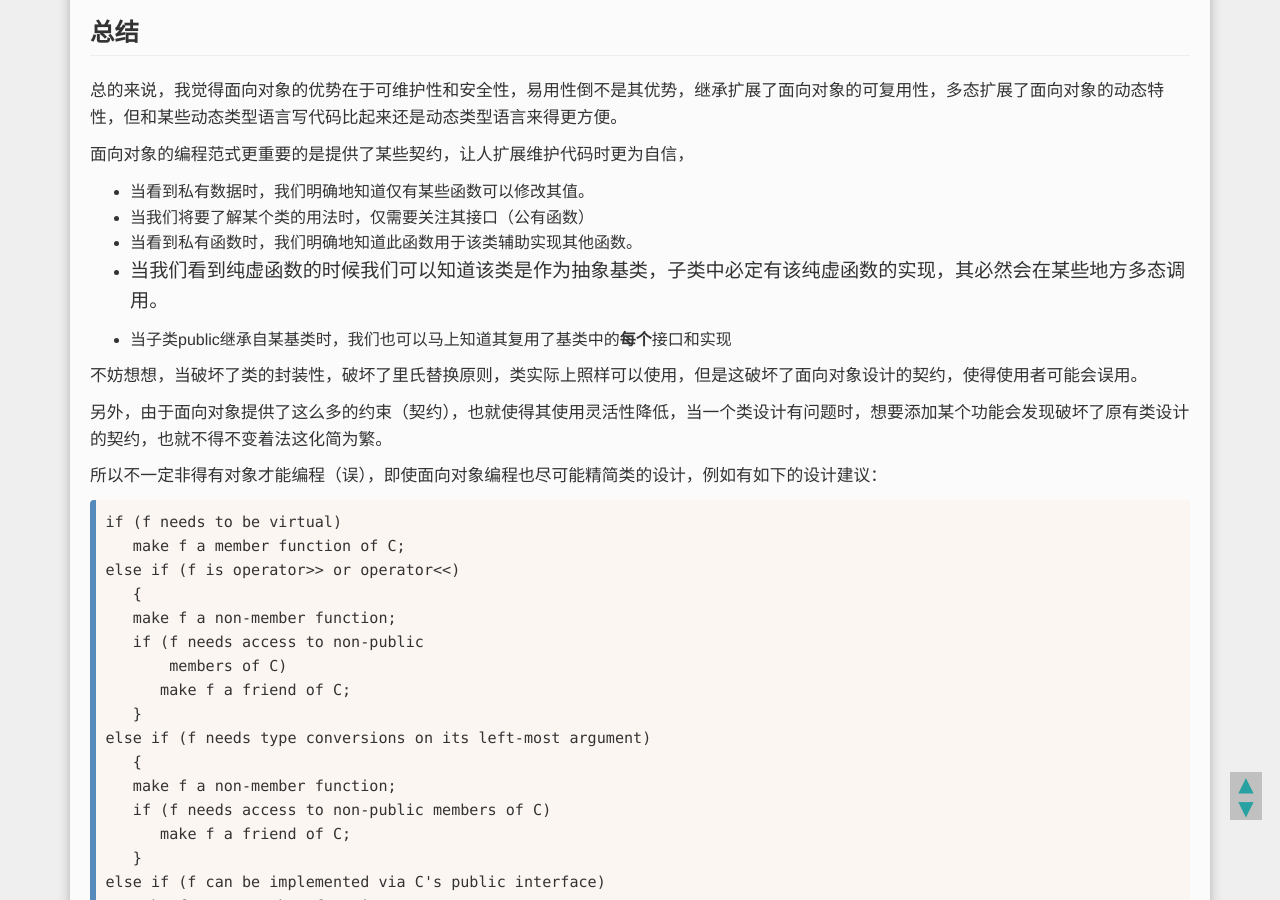
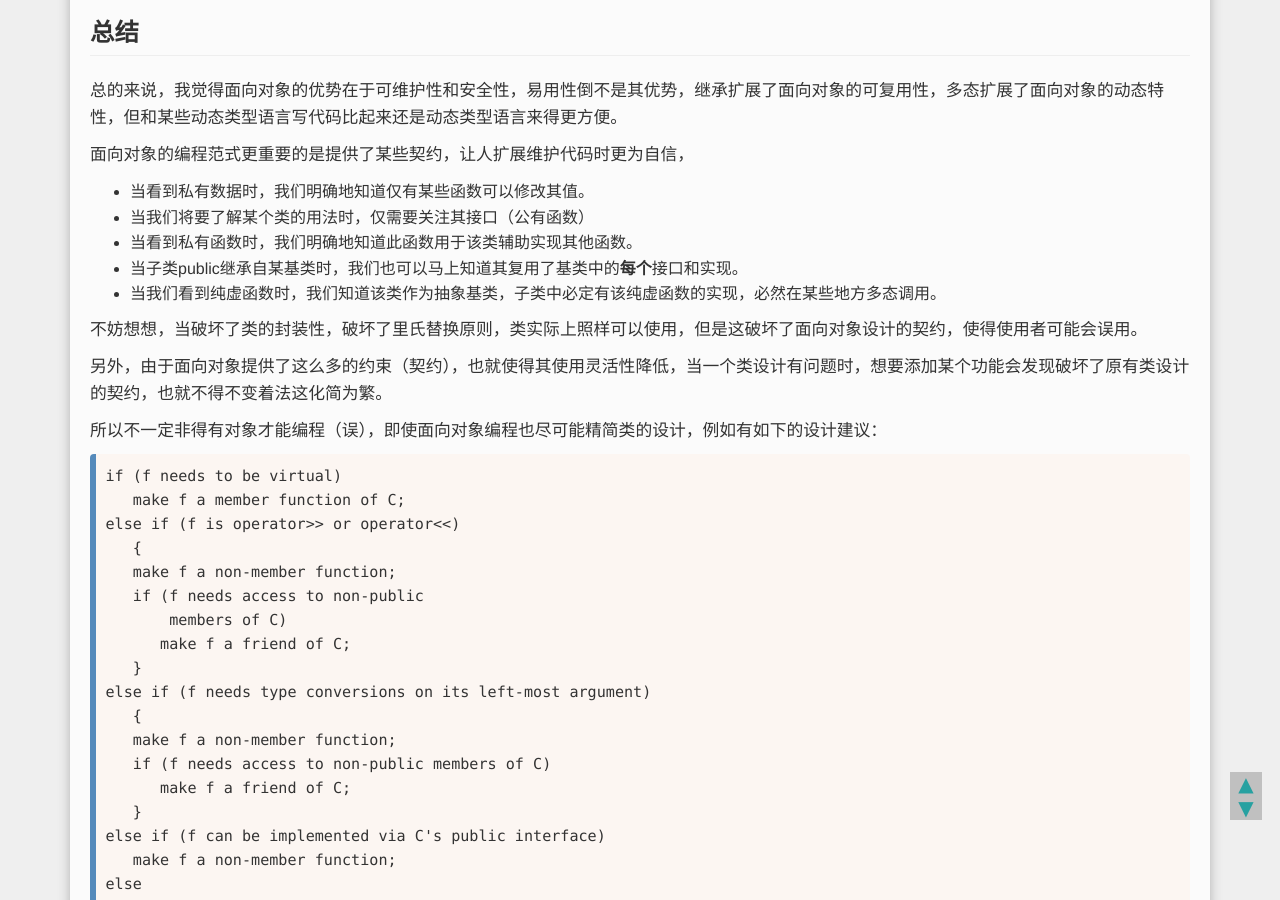
Before and after one commit to SenZhangAI/senzhangai.github.com, a Jekyll site: the page built from _posts/2016-06-07-about-oop-encapsulation.md, in a window 1280 px wide and 900 px high, scrolled down 5654 px. Built offline with Jekyll 4.4.1, drawn with Linux system fonts in a browser that asks for light colours; Markdown is read by kramdown in place of the engine named in the settings; comment, search, counter and statistics services are not loaded.

Commit message:
modify post

```diff
--- a/_posts/2016-06-07-about-oop-encapsulation.md
+++ b/_posts/2016-06-07-about-oop-encapsulation.md
@@ -277,9 +277,8 @@ private:
 * 当看到私有数据时，我们明确地知道仅有某些函数可以修改其值。
 * 当我们将要了解某个类的用法时，仅需要关注其接口（公有函数）
 * 当看到私有函数时，我们明确地知道此函数用于该类辅助实现其他函数。
-* 当我们看到纯虚函数的时候我们可以知道该类是作为抽象基类，子类中必定有该纯虚函数的实现，其必然会在某些地方多态调用。
-
-* 当子类public继承自某基类时，我们也可以马上知道其复用了基类中的**每个**接口和实现
+* 当子类public继承自某基类时，我们也可以马上知道其复用了基类中的**每个**接口和实现。
+* 当我们看到纯虚函数时，我们知道该类作为抽象基类，子类中必定有该纯虚函数的实现，必然在某些地方多态调用。
 
 不妨想想，当破坏了类的封装性，破坏了里氏替换原则，类实际上照样可以使用，但是这破坏了面向对象设计的契约，使得使用者可能会误用。
 
```
